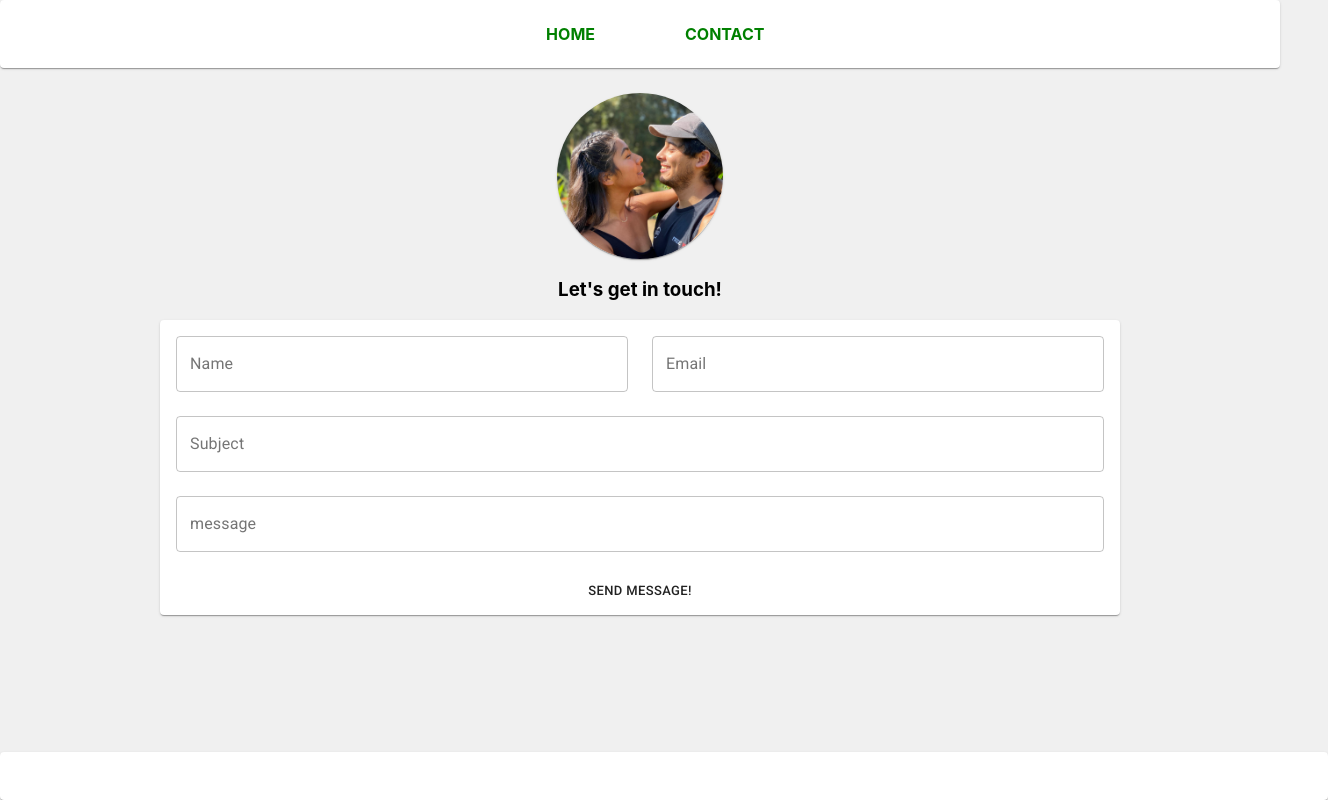
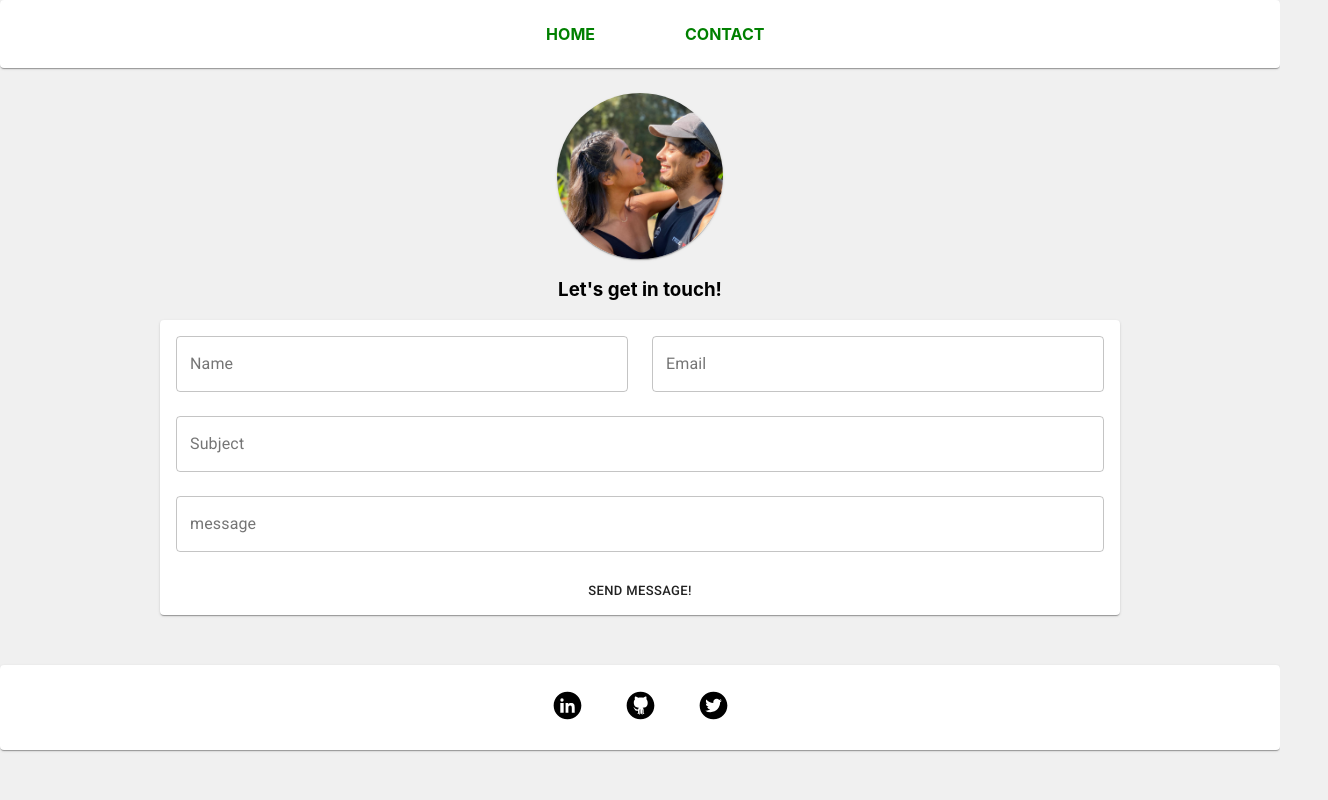
Before and after one commit to Goodlvn/MERN-portfolio, a React (Create React App) app in the folder client/: page /contact in a window 1280 px wide. Shown: the whole page, 1328 px wide, since content can reach past the window. Built offline with nearby package versions, Linux system fonts and the light colour scheme.

Commit message:
add Footer to contact page

```diff
--- a/client/src/pages/ContactMe.js
+++ b/client/src/pages/ContactMe.js
@@ -1,9 +1,8 @@
+import React from 'react';
 import ProfilePicture from "../components/ProfilePicture";
 import Navigation from "../components/Navigation";
-
 import ContactCard from "../components/ContactCard";
-
-import React from 'react';
+import Footer from "../components/Footer";
 import { makeStyles } from '@material-ui/core/styles';
 import Paper from '@material-ui/core/Paper';
 import Grid from '@material-ui/core/Grid';
@@ -46,7 +45,8 @@ export default function Home() {
             <h3>Let's get in touch!</h3>
 
             <ContactCard />
-            <Paper style={{position: "absolute", bottom: 0, width: "100vw"}} className={classes.paper}></Paper>
+            {/* <Paper style={{position: "absolute", bottom: 0, width: "100vw"}} className={classes.paper}></Paper> */}
+            <Footer />
         </div>
     );
 }
```
